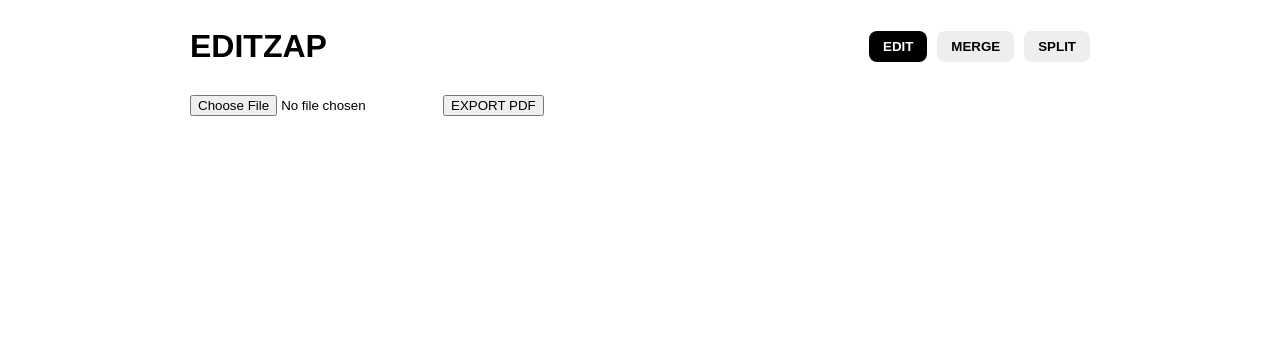
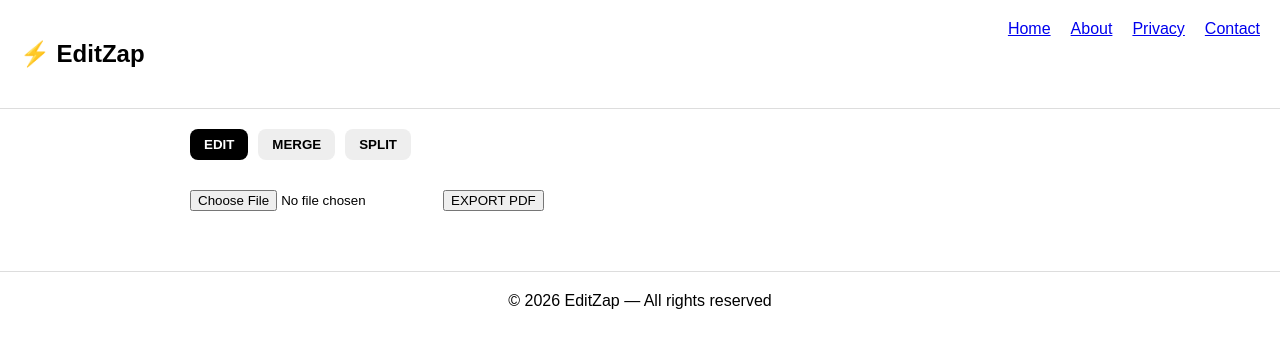
Before and after one commit to editzap/editzap, a Next.js app: page / in a window 1280 px wide. Shown: the top 348 px of the page. Built offline with nearby package versions, Linux system fonts and the light colour scheme.

Commit message:
final structure fix

```diff
--- a/app/layout.tsx
+++ b/app/layout.tsx
@@ -1,3 +1,8 @@
+export const metadata = {
+  title: "EditZap - Free PDF Editor",
+  description: "Edit PDF online for free",
+};
+
 export default function RootLayout({
   children,
 }: {
@@ -5,15 +10,42 @@ export default function RootLayout({
 }) {
   return (
     <html lang="en">
-      <head>
-        {/* ADSENSE VERIFICATION */}
-        <script
-          async
-          src="https://pagead2.googlesyndication.com/pagead/js/adsbygoogle.js?client=ca-pub-4445312802335744"
-          crossOrigin="anonymous"
-        ></script>
-      </head>
-      <body>{children}</body>
+      <body style={{ margin: 0, fontFamily: "Arial" }}>
+
+        {/* NAVBAR */}
+        <div
+          style={{
+            display: "flex",
+            justifyContent: "space-between",
+            padding: 20,
+            borderBottom: "1px solid #ddd",
+          }}
+        >
+          <h2>⚡ EditZap</h2>
+
+          <div style={{ display: "flex", gap: 20 }}>
+            <a href="/">Home</a>
+            <a href="/about">About</a>
+            <a href="/privacy">Privacy</a>
+            <a href="/contact">Contact</a>
+          </div>
+        </div>
+
+        {/* PAGE CONTENT */}
+        <div style={{ padding: 20 }}>{children}</div>
+
+        {/* FOOTER */}
+        <div
+          style={{
+            marginTop: 40,
+            padding: 20,
+            textAlign: "center",
+            borderTop: "1px solid #ddd",
+          }}
+        >
+          © 2026 EditZap — All rights reserved
+        </div>
+      </body>
     </html>
   );
 }
--- a/app/page.tsx
+++ b/app/page.tsx
@@ -25,8 +25,7 @@ export default function Home() {
   const inputRef = useRef<HTMLInputElement>(null);
   const dragRef = useRef<number | null>(null);
 
-  // UPLOAD
-  const handleUpload = (e: React.ChangeEvent<HTMLInputElement>) => {
+  const handleUpload = (e: any) => {
     const f = e.target.files?.[0];
     if (!f) return;
 
@@ -36,7 +35,6 @@ export default function Home() {
     setSelected(null);
   };
 
-  // CLOSE PDF
   const handleClose = () => {
     setFile(null);
     setPdfUrl(null);
@@ -44,8 +42,7 @@ export default function Home() {
     setSelected(null);
   };
 
-  // ADD TEXT BOX
-  const handleClick = (e: React.MouseEvent<HTMLDivElement>) => {
+  const handleClick = (e: any) => {
     const rect = e.currentTarget.getBoundingClientRect();
 
     const newBox: Box = {
@@ -61,15 +58,13 @@ export default function Home() {
     setTimeout(() => inputRef.current?.focus(), 0);
   };
 
-  // SELECT
-  const handleSelect = (i: number, e: React.MouseEvent) => {
+  const handleSelect = (i: number, e: any) => {
     e.stopPropagation();
     setSelected(i);
     setText(boxes[i].text);
     setSize(boxes[i].size);
   };
 
-  // UPDATE BOX
   const updateBox = (changes: Partial<Box>) => {
     if (selected === null) return;
 
@@ -80,14 +75,12 @@ export default function Home() {
     });
   };
 
-  // DRAG START
-  const startDrag = (i: number, e: React.MouseEvent) => {
+  const startDrag = (i: number, e: any) => {
     e.stopPropagation();
     dragRef.current = i;
   };
 
-  // DRAG MOVE
-  const move = (e: React.MouseEvent<HTMLDivElement>) => {
+  const move = (e: any) => {
     if (dragRef.current === null) return;
 
     const rect = e.currentTarget.getBoundingClientRect();
@@ -107,7 +100,6 @@ export default function Home() {
     dragRef.current = null;
   };
 
-  // DELETE
   useEffect(() => {
     const handleKey = (e: KeyboardEvent) => {
       if (selected === null) return;
@@ -122,7 +114,6 @@ export default function Home() {
     return () => window.removeEventListener("keydown", handleKey);
   }, [selected]);
 
-  // EXPORT (FINAL WORKING)
   const applyToPDF = async () => {
     if (!file) return;
 
@@ -147,36 +138,23 @@ export default function Home() {
 
     const pdfBytes = await pdfDoc.save();
 
-    const uint8 = new Uint8Array(pdfBytes);
-    const blob = new Blob([uint8], { type: "application/pdf" });
+    const blob = new Blob([new Uint8Array(pdfBytes)], {
+      type: "application/pdf",
+    });
 
     const url = URL.createObjectURL(blob);
 
-    const link = document.createElement("a");
-    link.href = url;
-    link.download = "edited.pdf";
-
-    document.body.appendChild(link);
-    link.click();
-    document.body.removeChild(link);
-
-    setTimeout(() => URL.revokeObjectURL(url), 2000);
+    const a = document.createElement("a");
+    a.href = url;
+    a.download = "edited.pdf";
+    a.click();
   };
 
   return (
-    <div style={{ padding: 20, maxWidth: 900, margin: "auto", fontFamily: "Arial" }}>
-
-      {/* HEADER */}
-      <div style={{
-        display: "flex",
-        justifyContent: "space-between",
-        alignItems: "center",
-        marginBottom: 20
-      }}>
-        <h1 style={{ margin: 0 }}>EDITZAP</h1>
+    <div style={{ maxWidth: 900, margin: "auto" }}>
 
       {/* TABS */}
-        <div style={{ display: "flex", gap: 10 }}>
+      <div style={{ display: "flex", gap: 10, marginBottom: 20 }}>
         {["edit", "merge", "split"].map((tab) => (
           <button
             key={tab}
@@ -184,20 +162,18 @@ export default function Home() {
             style={{
               padding: "8px 14px",
               borderRadius: 8,
-                border: "none",
               fontWeight: "bold",
               background: activeTab === tab ? "#000" : "#eee",
               color: activeTab === tab ? "#fff" : "#000",
-                cursor: "pointer"
+              border: "none"
             }}
           >
             {tab.toUpperCase()}
           </button>
         ))}
       </div>
-      </div>
 
-      {/* EDIT TAB */}
+      {/* EDIT */}
       {activeTab === "edit" && (
         <>
           <input type="file" onChange={handleUpload} />
@@ -226,7 +202,7 @@ export default function Home() {
             </div>
           )}
 
-          <button style={{ marginTop: 10 }} onClick={applyToPDF}>
+          <button onClick={applyToPDF} style={{ marginTop: 10 }}>
             EXPORT PDF
           </button>
 
@@ -235,25 +211,13 @@ export default function Home() {
               onClick={handleClick}
               onMouseMove={move}
               onMouseUp={stopDrag}
-              style={{
-                position: "relative",
-                marginTop: 20,
-                border: "2px solid black",
-              }}
+              style={{ position: "relative", marginTop: 20, border: "2px solid black" }}
             >
-              <button
-                onClick={handleClose}
-                style={{ position: "absolute", right: 10, zIndex: 10 }}
-              >
+              <button onClick={handleClose} style={{ position: "absolute", right: 10 }}>
                 ✕
               </button>
 
-              <iframe
-                src={pdfUrl}
-                width="100%"
-                height="500px"
-                style={{ pointerEvents: "none" }}
-              />
+              <iframe src={pdfUrl} width="100%" height="500px" style={{ pointerEvents: "none" }} />
 
               {boxes.map((b, i) => (
                 <div
@@ -267,8 +231,7 @@ export default function Home() {
                     fontSize: b.size,
                     border: selected === i ? "2px solid blue" : "1px dashed black",
                     background: "#fff",
-                    padding: 2,
-                    cursor: "move",
+                    padding: 2
                   }}
                 >
                   {b.text || "Type"}
@@ -278,21 +241,6 @@ export default function Home() {
           )}
         </>
       )}
-
-      {/* OTHER TABS */}
-      {activeTab === "merge" && (
-        <div>
-          <h2>Merge PDF</h2>
-          <p>Coming soon</p>
-        </div>
-      )}
-
-      {activeTab === "split" && (
-        <div>
-          <h2>Split PDF</h2>
-          <p>Coming soon</p>
-        </div>
-      )}
     </div>
   );
 }
```
Lines whose indentation alone changed are shown as unchanged.
